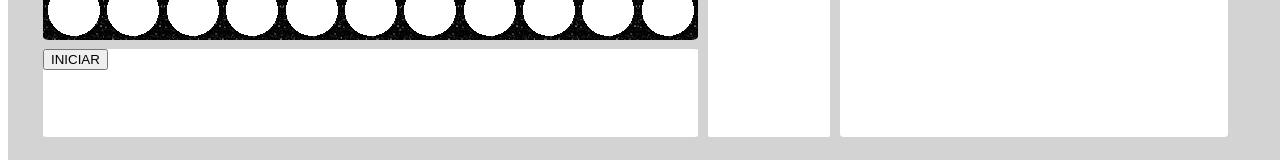
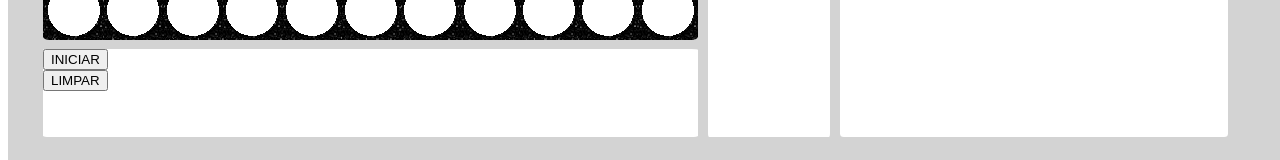
Before and after one commit to ragFurlan/repositorio, a Vue app: page / in a window 1280 px wide. Shown: the part 407-567 px from the top of the page. Built offline with nearby package versions, Linux system fonts and the light colour scheme.

Commit message:
limpar seleçoes

```diff
--- a/src/App.vue
+++ b/src/App.vue
@@ -6,10 +6,11 @@
       </div>
       <div class="coluna1">
         <div class="matrix">
-          <matrix :podeJogar="podeJogar" @atualizarHistorico="atualizarHistorico"></matrix>
+          <matrix :podeJogar="podeJogar" @atualizarHistorico="atualizarHistorico" :limpar="limpar"></matrix>
         </div>
         <div class="botoes">
-          <botao nomeId="0" @jogar="jogar()"></botao>
+          <botao :nome-botao="nomeBotao" @click="jogar()"></botao>
+          <botao nome-botao="LIMPAR" @click="limparJogo()"></botao>
         </div>
       </div>
       <div class="coluna2">
@@ -43,20 +44,24 @@ export default {
     timeLine
   },
   props: {
-    podeJogar: Boolean
+    podeJogar: Boolean,
+    limpar: Boolean
   },
   data() {
     return {
-      listaHistorico: []
+      listaHistorico: [],
+      nomeBotao: "INICIAR"
     };
   },
   methods: {
     jogar() {
       this.podeJogar = !this.podeJogar;
       if (this.podeJogar) {
-        this.listaHistorico = [{ historico: "Jogo Iniciado" }];
+        this.listaHistorico.push({ historico: "Jogo Iniciado" });
+        this.nomeBotao = "BLOQUEAR";
       } else {
         this.listaHistorico.push({ historico: "Jogo Terminado" });
+        this.nomeBotao = "INICIAR";
       }
     },
     atualizarHistorico(historico) {
@@ -65,6 +70,9 @@ export default {
       } else {
         this.listaHistorico.push(historico);
       }
+    },
+    limparJogo() {
+      this.limpar += "A";
     }
   }
 };
--- a/src/components/botao.vue
+++ b/src/components/botao.vue
@@ -1,15 +1,16 @@
 <template>
   <div>
-    <button @click="jogar($event)">INICIAR</button>
+    <button @click="click($event)">{{nomeBotao}}</button>
   </div>
 </template>
 
 <script>
 export default {
+  props: ["nomeBotao"],
   methods: {
-    jogar() {
+    click() {
       event.preventDefault();
-      this.$emit("jogar");
+      this.$emit("click");
     }
   }
 };
--- a/src/components/matrix.vue
+++ b/src/components/matrix.vue
@@ -86,8 +86,11 @@
 
 <script>
 export default {
-  props: {
-    podeJogar: Boolean
+  props: ["podeJogar", "limpar"],
+  watch: {
+    limpar: function() {
+      this.limparSelecoes();
+    }
   },
   data() {
     return {
@@ -102,6 +105,21 @@ export default {
   methods: {
     atualizarHistorico: function(historico) {
       this.$emit("atualizarHistorico", historico);
+    },
+    limparSelecoes: function() {
+      const colunas = [0, 1, 2, 3, 4, 5, 6, 7, 8, 9, 10];
+      const linhas = [0, 1, 2, 3, 4, 5];
+      const elemento = this.$el;
+
+      colunas.forEach(function(coluna) {
+        linhas.forEach(function(linha) {
+          elemento.children[0].childNodes[linha].childNodes[coluna].className =
+            "neutro";
+        });
+      });
+
+      this.casasPrenchidas = [];
+      this.atualizarHistorico(null);
     },
     jogar(coluna) {
       const elemento = this.$el;
@@ -144,12 +162,12 @@ export default {
                         setClass(5, coluna, jogador);
                         setClass(4, coluna, "neutro");
                       }
-                    }, 400);
-                  }, 400);
-                }, 400);
-              }, 400);
-            }, 400);
-          }, 400);
+                    }, 300);
+                  }, 300);
+                }, 300);
+              }, 300);
+            }, 300);
+          }, 300);
         }
       }
 
@@ -262,21 +280,6 @@ export default {
         thisJogar.historico.push({ historico: texto });
         thisJogar.atualizarHistorico({ historico: texto });
       }
-
-      // function limparSeleções() {
-      //   const colunas = [0, 1, 2, 3, 4, 5, 6, 7, 8, 9, 10, 11];
-      //   const linhas = [0, 1, 2, 3, 4, 5];
-
-      //   colunas.forEach(function(coluna) {
-      //     linhas.forEach(function(linha) {
-      //       setClass(linha, coluna, "neutro");
-      //     });
-      //   });
-
-      //   setClass(0, coluna, "neutro");
-      // thisJogar.historico = [];
-      // thisJogar.atualizarHistorico(null);
-      // }
 
       function verificaQuatroSeguidas(linha, coluna, jogador) {
         var preenchidas = thisJogar.casasPrenchidas.filter(casa => {
@@ -402,10 +405,6 @@ export default {
         return Math.floor(Math.random() * (max - min + 1)) + min;
       }
     }
-  },
-  watch: {
-    isChange: function() {},
-    methods: {}
   }
 };
 </script>
```
